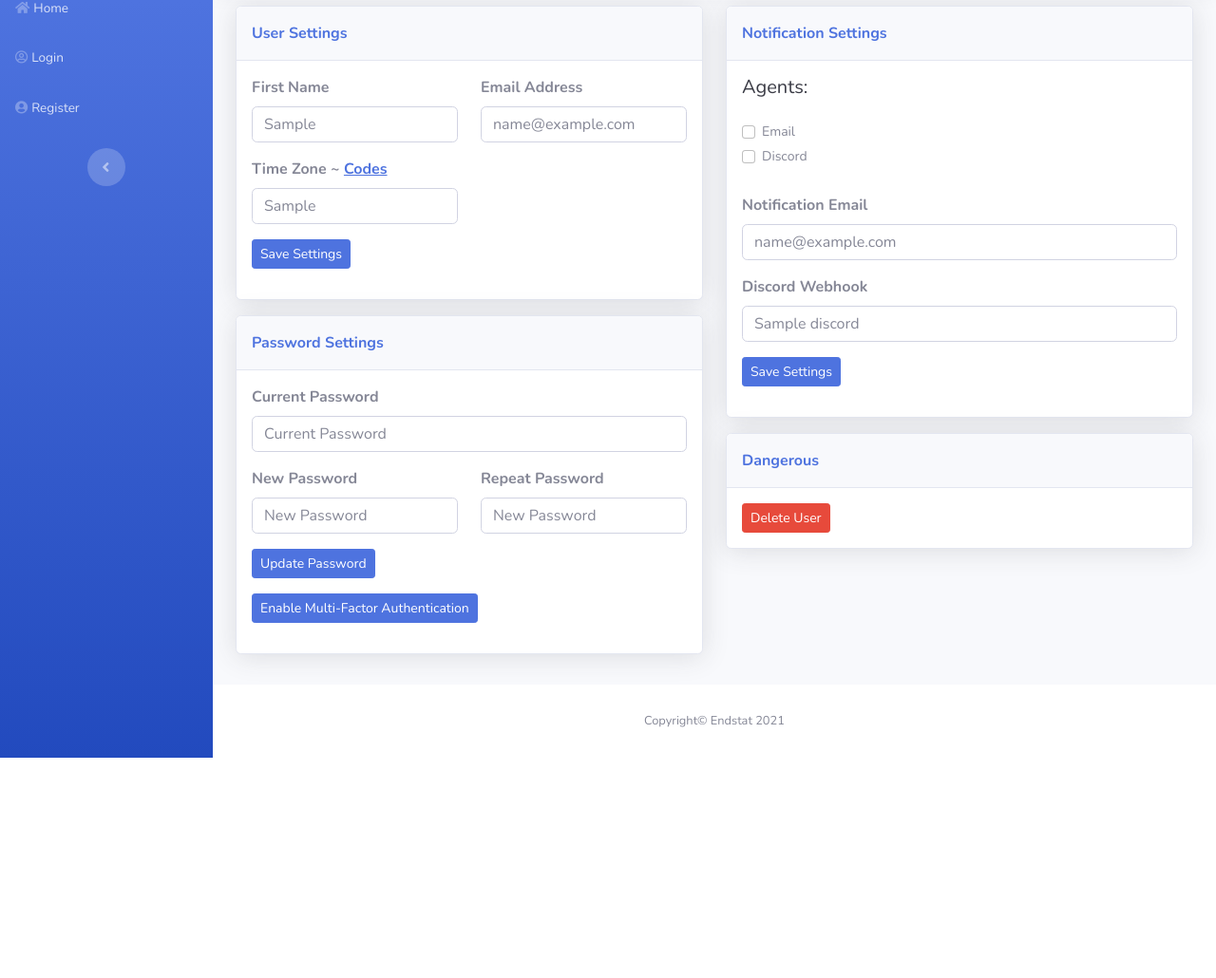
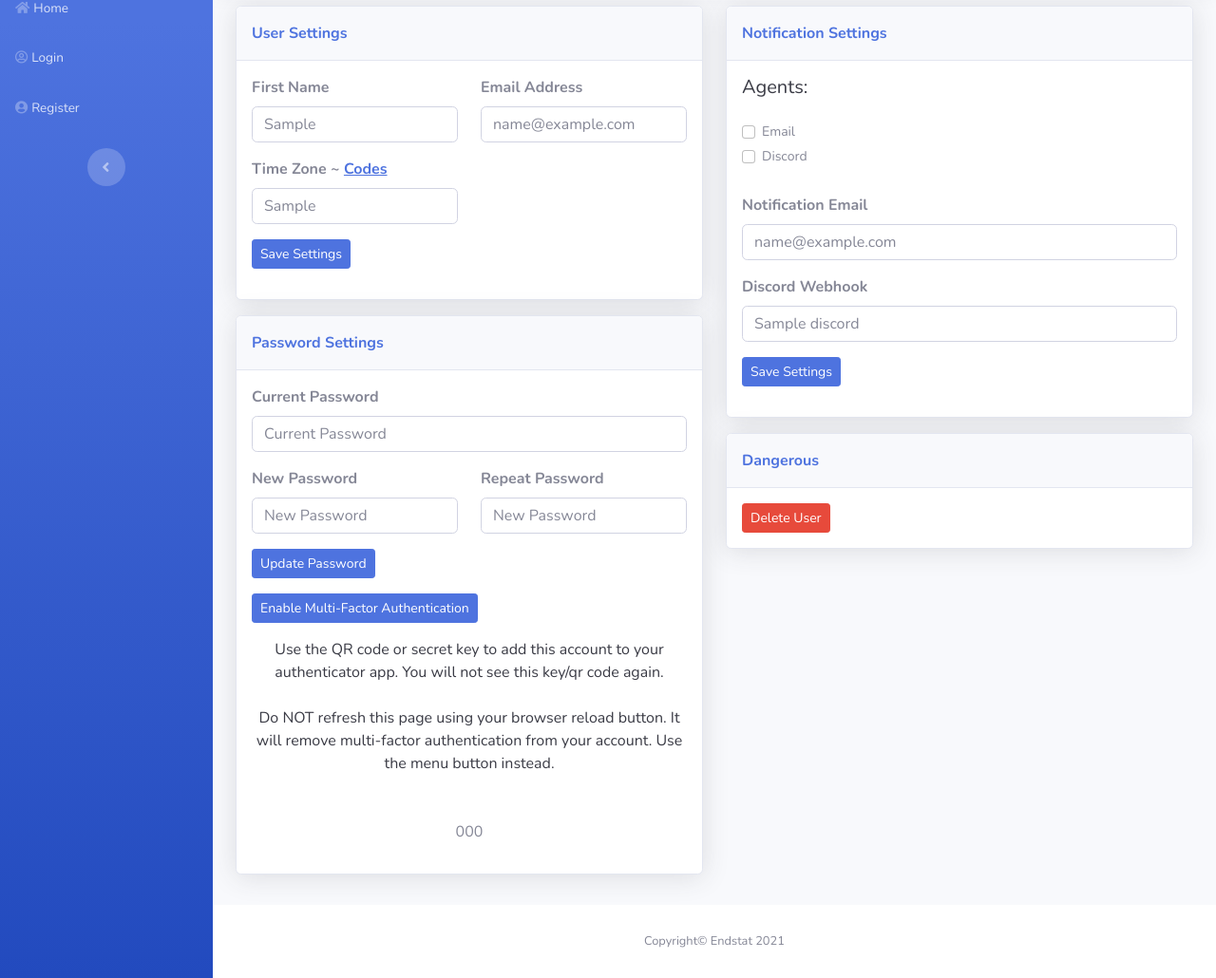
Before and after one commit to AliMickey/endstat, a Python web app: template endstat/templates/profile/profile-settings.html in a window 1280 px wide. Shown: the part 88-1118 px from the top of the page at 95% size. Before the commit the page ends 886 px from the top, so only its background shows below. Run offline with Jinja, Linux system fonts and the light colour scheme; the template is opened without the code that fills it: most values are stand-ins (such as "Sample title", 1, 10 or a date in 2020).

Commit message:
add support for multi-factor qr code

```diff
--- a/endstat/__init__.py
+++ b/endstat/__init__.py
@@ -1,5 +1,6 @@
 import os
 from flask import Flask
+from flask_qrcode import QRcode
 
 def create_app(test_config=None):
     # create and configure the app
@@ -37,4 +38,6 @@
     from . import scheduler
     app.before_first_request(scheduler.schedInitJobs)
 
+    QRcode(app)
+
     return app
--- a/endstat/auth.py
+++ b/endstat/auth.py
@@ -1,5 +1,5 @@
 from flask import (
-    Blueprint, g, redirect, render_template, request, session, url_for
+    Blueprint, g, redirect, render_template, request, session, url_for, current_app
 )
 import functools, uuid, validators, pyotp
 from datetime import datetime
@@ -167,7 +167,7 @@
                     'UPDATE reset_pass SET activated = 1 WHERE reset_key = ?',
                     (resetKey,))
                 db.commit()
-                sendEmail(db.execute('SELECT email FROM users WHERE id = ?', (resetPassDetails['user_id'],)).fetchone()[0], "Letting you know that your password was reset.")
+                sendEmail(db.execute('SELECT email FROM users WHERE id = ?', (resetPassDetails['user_id'],)).fetchone()[0], "Letting you know that your password was reset.", current_app.config['ZOHO_API'])
                 session.clear()
                 return redirect(url_for('auth.login'))
 
--- a/endstat/templates/builders/topNav.html
+++ b/endstat/templates/builders/topNav.html
@@ -2,15 +2,7 @@
     <div class="container-fluid"><button class="btn btn-link d-md-none rounded-circle me-3" id="sidebarToggleTop" type="button"><i class="fas fa-bars"></i></button>
         <div><h3 class="text-dark mb-0">{{ active_page }}</h3></div>
         <ul class="navbar-nav flex-nowrap ms-auto">
-            <li class="nav-item dropdown d-sm-none no-arrow"><a class="dropdown-toggle nav-link" aria-expanded="false" data-bs-toggle="dropdown" href="#"><i class="fas fa-search"></i></a>
-                <!-- <div class="dropdown-menu dropdown-menu-end p-3 animated--grow-in" aria-labelledby="searchDropdown">
-                    <form class="me-auto navbar-search w-100">
-                        <div class="input-group"><input class="bg-light form-control border-0 small" type="text" placeholder="Search for ...">
-                            <div class="input-group-append"><button class="btn btn-primary py-0" type="button"><i class="fas fa-search"></i></button></div>
-                        </div>
-                    </form>
-                </div> -->
-            </li>
+            <li class="nav-item dropdown d-sm-none no-arrow"><a class="dropdown-toggle nav-link" aria-expanded="false" data-bs-toggle="dropdown" href="#"><i class="fas fa-search"></i></a></li>
             <li class="nav-item dropdown no-arrow mx-1">
                 <div class="nav-item dropdown no-arrow"><a class="dropdown-toggle nav-link" aria-expanded="false" data-bs-toggle="dropdown" href="#"><span class="badge bg-danger badge-counter">{{navDetails|length}}</span><i class="fas fa-bell fa-fw"></i></a>
                     <div class="dropdown-menu dropdown-menu-end dropdown-list animated--grow-in">
--- a/endstat/templates/profile/profile-settings.html
+++ b/endstat/templates/profile/profile-settings.html
@@ -58,11 +58,27 @@
                                             <div class="mb-3"><button class="btn btn-primary btn-sm" type="submit" name="btn" value="password">Update Password</button></div>
                                         </form>
                                         <form method="post">
-                                            <div class="mb-3"><button class="btn btn-primary btn-sm" type="submit" name="btn" value="totp">Enable Multi-Factor Authentication</button></div>
+                                            <div class="mb-3">
+                                                {% set class = "primary" %}
+                                                {% set text = "Enable" %}
+                                                {% if totpEnabled %}
+                                                    {% set class = "danger" %}
+                                                    {% set text = "Disable" %}
+                                                {% endif %}
+                                                <button class="btn btn-{{ class }} btn-sm" type="submit" name="btn" value="totp">{{ text }} Multi-Factor Authentication</button>
+                                            </div>
                                         </form>
                                         {% if errorPass %}
                                             <div class="text-center">
                                                 <p class="text-dark mb-4">{{ errorPass }}</p>
+                                            </div>
+                                        {% endif %}
+                                        {% if totpCode %}
+                                            <div class="text-center">
+                                                <p class="text-dark mb-4">Use the QR code or secret key to add this account to your authenticator app. You will not see this key/qr code again.</p>
+                                                <p class="text-dark mb-4">Do NOT refresh this page using your browser reload button. It will remove multi-factor authentication from your account. Use the menu button instead.</p>
+                                                <img src="{{ qrcode(qrString) }}">
+                                                <p>{{totpCode}}</p>
                                             </div>
                                         {% endif %}
                                     </div>
```
Also changed, not shown: endstat/profile.py (+15 -8 lines).
